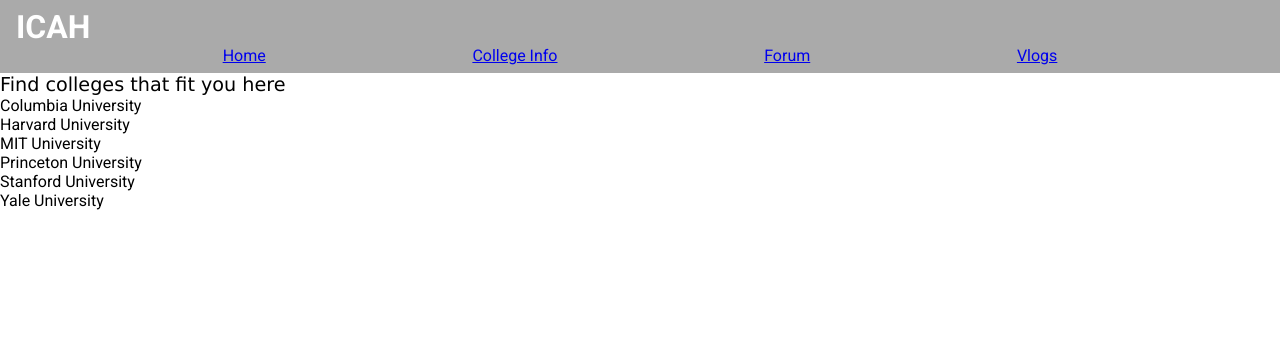
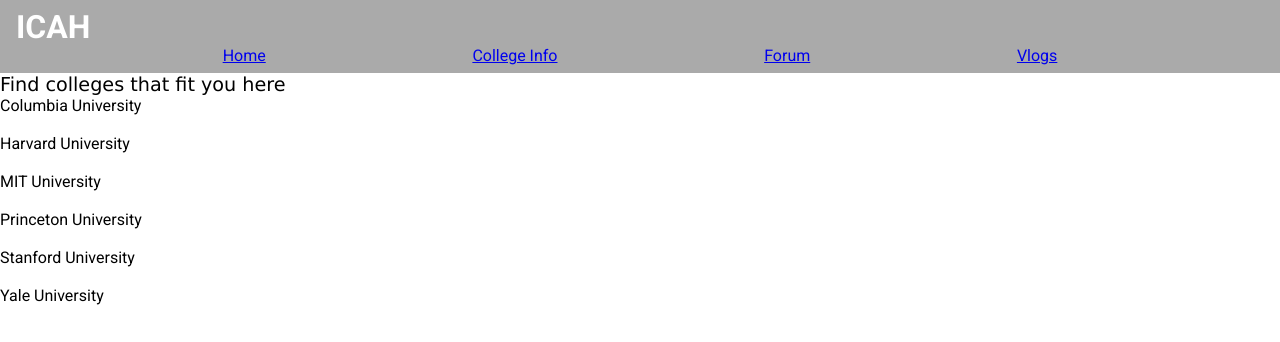
Before and after one commit to weblab-class/Bereket227-ruthshiferaw-nebadane123, a React app: page /CollegeInfo in a window 1280 px wide. Shown: the top 342 px of the page. Built offline with nearby package versions, Linux system fonts and the light colour scheme; no server answers; the HTML template or start-up script is replaced by a standard one; a web font is replaced by a local one.

Commit message:
college_help_for_internationals

```diff
--- a/client/src/components/pages/CollegeInfo.js
+++ b/client/src/components/pages/CollegeInfo.js
@@ -8,18 +8,37 @@
 import MIT from "./MIT.png";
 import princeton from "./princeton.png";
 import yale from "./yale.png";
+import coo from "./coo.jpg";
 
 const CollegeInfo = () => {
   return (
     <>
       <section className="collegecontainer">
         <div className="listitle">Find colleges that fit you here</div>
+        <section>
           <div className="list name">Columbia University</div>
+          <img className="img" scr={coo} />
+        </section>
+        <section>
           <div className="list name">Harvard University</div>
+          <img className="img" scr={harvard} />
+        </section>
+        <section>
           <div className="list name">MIT University</div>
+          <img className="img" scr={MIT} />
+        </section>
+        <section>
           <div className="list name">Princeton University</div>
+          <img className="img" scr={princeton} />
+        </section>
+        <section>
           <div className="list name">Stanford University</div>
+          <img className="img" scr={stanford} />
+        </section>
+        <section>
           <div className="list name">Yale University</div>
+          <img className="img" scr={yale} />
+        </section>
       </section>
     </>
   );
```
Also changed, not shown: client/src/components/pages/coo.jpg (added). Lines whose indentation alone changed are shown as unchanged.
